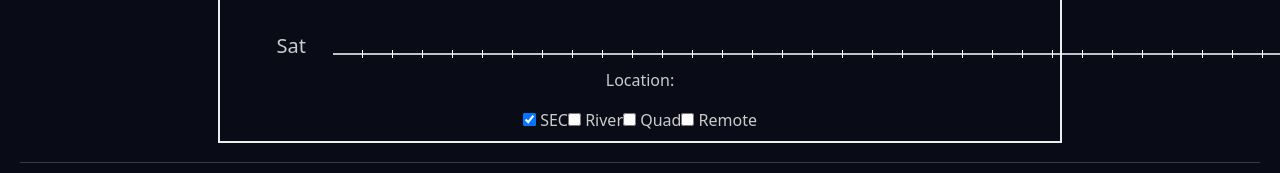
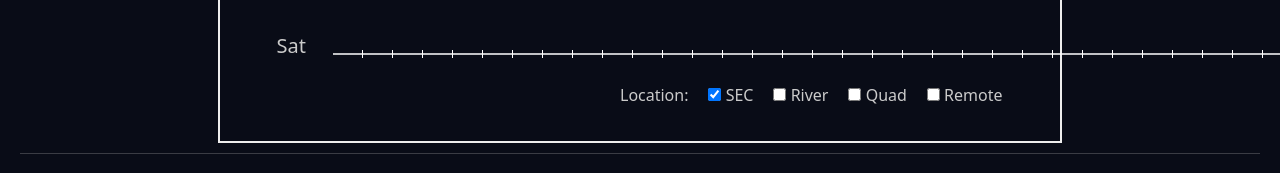
Before and after one commit to EmilioJD/hourglass, a SvelteKit app: page /timeline in a window 1280 px wide. Shown: the part 705-878 px from the top of the page. Built offline with nearby package versions, Linux system fonts and the light colour scheme.

Commit message:
location css tweaks

```diff
--- a/src/routes/timeline/+page.svelte
+++ b/src/routes/timeline/+page.svelte
@@ -156,6 +156,9 @@
 		margin-top: 30px;
 	}
 	.location{
-		margin-top:5px;
+		margin-top:20px;
+		display: flex;
+    	padding-left: 600px;
+   	 	gap: 20px;
 	}
 </style>
```
